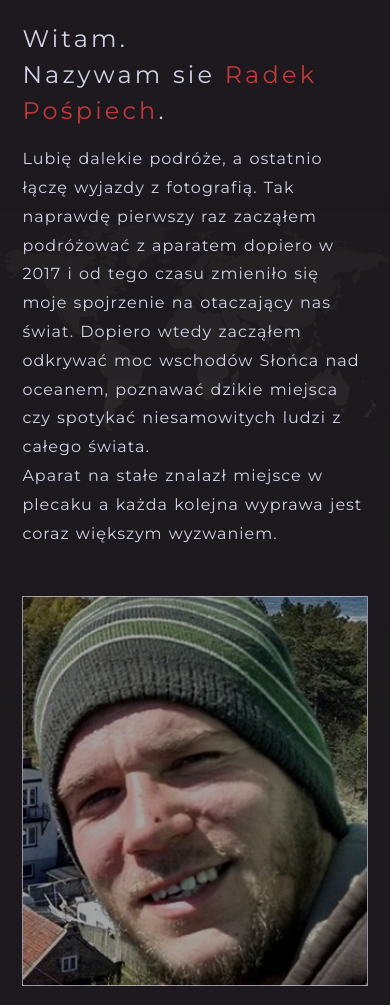
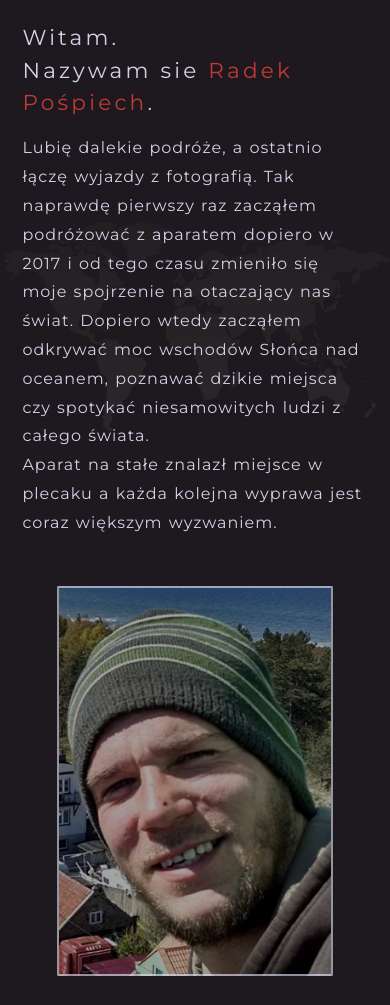
Before and after one commit to danielluty/radekszybki, a website: page index.html in a window 390 px wide. Shown: the part 95-1100 px from the top of the page. Drawn offline with Linux system fonts and the light colour scheme.

```diff
--- a/css/styles.css
+++ b/css/styles.css
@@ -447,7 +447,7 @@
   line-height: 1.5; }
 
 h1 {
-  font-size: 1.5rem;
+  font-size: 1.35rem;
   margin: 0 0 1rem; }
 
 h2 {
@@ -531,7 +531,7 @@
   -webkit-box-align: center;
   -ms-flex-align: center;
   align-items: center;
-  font-size: 1.4rem;
+  font-size: 1.35rem;
   font-weight: 500;
   padding: 0 2.5rem;
   margin: 0 auto;
@@ -546,7 +546,7 @@
       .navigation .nav--desktop li a.active, .navigation .nav--desktop li a:hover {
         color: #c23939; }
       .navigation .nav--desktop li a img {
-        width: 180px;
+        width: 160px;
         opacity: .9; }
 
 .navigation .nav--mobile,
@@ -648,22 +648,29 @@
   display: -webkit-box;
   display: -ms-flexbox;
   display: flex;
+  -webkit-box-orient: vertical;
+  -webkit-box-direction: normal;
+  -ms-flex-direction: column;
+  flex-direction: column;
   -webkit-box-pack: justify;
   -ms-flex-pack: justify;
   justify-content: space-between;
   margin-top: 1rem; }
   .main-info .intro {
-    width: 65%; }
+    width: 65%;
+    margin: 0 auto; }
     .main-info .intro h1 span {
       color: #c23939; }
   .main-info .intro-pic {
     width: 28%;
     height: 390px;
+    margin: 3rem auto 0;
     background: -webkit-gradient(linear, left top, left bottom, color-stop(30%, rgba(0, 0, 0, 0.35)), to(rgba(0, 0, 0, 0.35))), url("../../img/ja.jpg") center/cover no-repeat;
     background: -webkit-linear-gradient(rgba(0, 0, 0, 0.35) 30%, rgba(0, 0, 0, 0.35)), url("../../img/ja.jpg") center/cover no-repeat;
     background: -o-linear-gradient(rgba(0, 0, 0, 0.35) 30%, rgba(0, 0, 0, 0.35)), url("../../img/ja.jpg") center/cover no-repeat;
     background: linear-gradient(rgba(0, 0, 0, 0.35) 30%, rgba(0, 0, 0, 0.35)), url("../../img/ja.jpg") center/cover no-repeat;
-    border: 1px solid rgba(220, 220, 240, 0.65); }
+    border: 2px solid rgba(220, 220, 240, 0.65);
+    border-radius: 1px; }
 
 /* *** INFO: Media Queries *** */
 @media only screen and (max-width: 1280px) {
@@ -672,25 +679,15 @@
     height: 410px; } }
 
 @media only screen and (max-width: 992px) {
-  .main-info {
-    -webkit-box-orient: vertical;
-    -webkit-box-direction: normal;
-    -ms-flex-direction: column;
-    flex-direction: column; }
-    .main-info .intro {
-      width: 100%; }
-    .main-info .intro-pic {
-      margin: 3rem auto 0;
-      width: 50%;
-      height: 390px; } }
+  .main-info .intro {
+    width: 100%; }
+  .main-info .intro-pic {
+    width: 40%;
+    height: 390px; } }
 
 @media only screen and (max-width: 667px) {
   .main-info .intro-pic {
-    width: 70%; } }
-
-@media only screen and (max-width: 480px) {
-  .main-info .intro-pic {
-    width: 100%; } }
+    width: 80%; } }
 
 /* *** GALLERIES *** */
 .main-galerie {
@@ -889,7 +886,7 @@
   max-width: 96%;
   margin: 0 auto 1rem;
   text-indent: 1rem; }
-  .main-galeria p::first-letter {
+  .main-galeria p:first-of-type:first-letter {
     font-size: 1.3rem;
     line-height: 1; }
 
```
